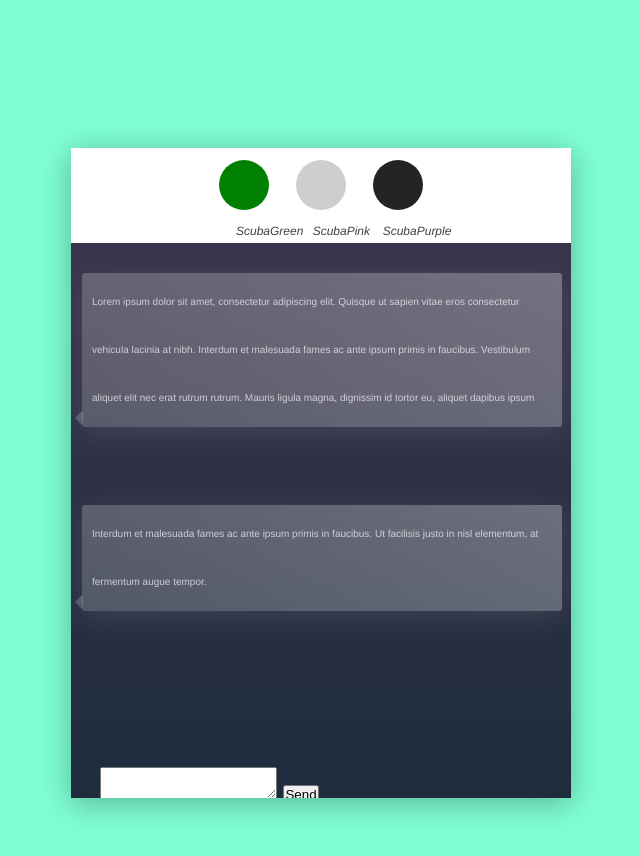
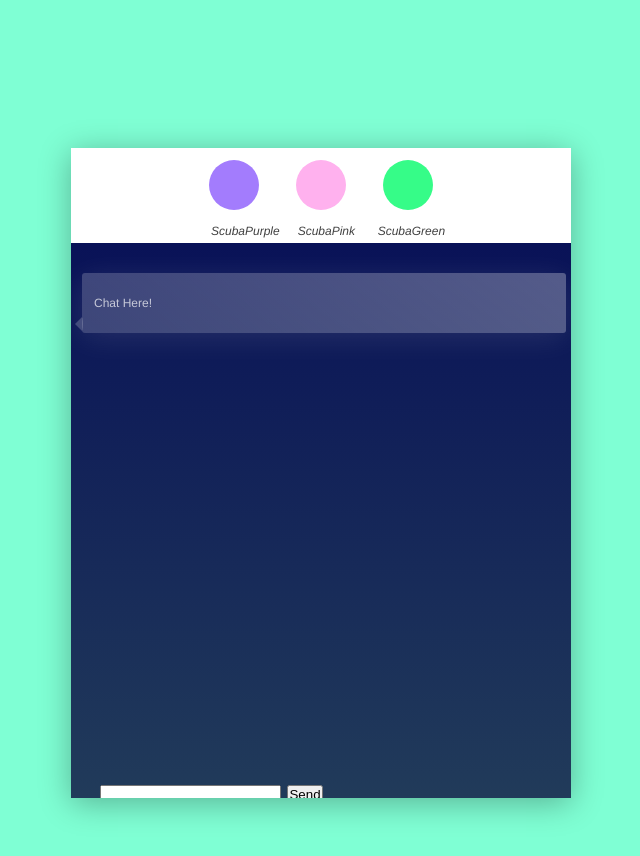
Before and after one commit to Team-Persephone/Big-Ocean, a website built with webpack: page public/index.html in a window 1280 px wide. Shown: the whole page, without its empty margins (319-959 px from the left). Built offline with nearby package versions, Linux system fonts and the light colour scheme.

Commit message:
Feat(chat/assests): add space to chat, notes in progress on collider with rock and scubadiver

```diff
--- a/public/assets/css/game.css
+++ b/public/assets/css/game.css
@@ -13,7 +13,7 @@ body {
 }
 
 .chat-box {
-  background: linear-gradient(0deg, #1E2C3D 00%, #3E364E 100%);
+  background: linear-gradient(0deg, #213b5a 00%, #050b57 100%);
   margin: 100px auto;
   max-width: 500px;
   height: 650px;
@@ -65,10 +65,15 @@ p {
   /* margin-bottom: 10px; */
   color: rgba(255, 255, 255, 0.7);
   word-wrap: break-word;
-  font-size: 10px;
+  font-family: 'Helvetica Neue';
+  font-size: .5em;
   margin-top: 30px;
   /* opacity: 0; */
 }
+
+/* .bubble.mine {
+  background-color: red;
+} */
 
 .bubble:after {
   border-radius: 20px / 5px;
@@ -122,7 +127,7 @@ p {
 .chat-header span {
   font-size: 12px;
   position: absolute;
-  margin: 47px -50px;
+  margin: 47px -70px;
   font-style: italic;
 }
 
@@ -132,24 +137,27 @@ p {
   display: inline-block;
   border-radius: 100%;
   background: #DFDFEF;
-  margin: 0 10px;
+  margin: 0 15px;
   background-size: cover;
   -webkit-filter: grayscale(100%);
   filter: grayscale(100%);
   cursor: pointer
 }
 
-.user-profile:nth-child(1) {
-  background: green
+
+.user-profile:nth-child(5) {
+  background: rgb(54, 252, 136);
+  /* border-left: .3em solid;
+  border-color: rgb(54, 252, 136); */
 }
 
 .user-profile:nth-child(3) {
-  background: pink
+  background: rgb(255, 177, 238)
   /* background-image: url(http://orig15.deviantart.net/8172/f/2016/079/7/2/natsu_xabused_reader_fire_within_the_heart_p1_by_minnibellsnow-d9vv2cy.jpg); */
 }
 
-.user-profile:nth-child(5) {
-  background: purple;
+.user-profile:nth-child(1) {
+  background: rgb(163, 124, 253);
 }
 
 
--- a/public/index.html
+++ b/public/index.html
@@ -15,34 +15,30 @@
     <div class="chat-box">
       <div class="chat-header">
         <div class="user-profile active" data-up='cont1'></div>
+        <span>ScubaPurple</span>
+        <div class="user-profile active" data-up='cont2'></div>
+        <span>ScubaPink</span>
+        <div class="user-profile active" data-up='cont3'></div>
         <span>ScubaGreen</span>
-        <div class="user-profile" data-up='cont2'></div>
-        <span>ScubaPink</span>
-        <div class="user-profile" data-up='cont3'></div>
-        <span>ScubaPurple</span>
-
       </div>
 
       <div id='chat' class="chat">
-
         <div class="chat-container" id='playerChatId'>
-
-          <div class="bubble">
-            <p>Lorem ipsum dolor sit amet, consectetur adipiscing elit. Quisque ut sapien vitae eros consectetur vehicula lacinia at nibh. Interdum et malesuada fames ac ante ipsum primis in faucibus. Vestibulum aliquet elit nec erat rutrum rutrum. Mauris ligula
-              magna, dignissim id tortor eu, aliquet dapibus ipsum</p>
+          <div class="bubble mine">
+            <p>Chat Here!</p>
           </div>
           <span class="datestamp">May 20, 2016, 4:16 PM</span>
 
-          <div class="bubble">
-            <p>Interdum et malesuada fames ac ante ipsum primis in faucibus. Ut facilisis justo in nisl elementum, at fermentum augue tempor. </p>
+          <!-- <div class="bubble mine">
+            <p>Chat Here!</p>
           </div>
-          <span class="datestamp  dt-alt">May 20, 2016, 4:22 PM</span>
+          <span class="datestamp">May 20, 2016, 4:16 PM</span> -->
         </div>
-
       </div>
 
       <div class="chat-control">
-        <textarea id="chat-input" name="chat-input"></textarea>
+        <input type="text" id="chat-input" name="chat-input" />
+        <!-- <textarea type="text" id="chat-input" name="chat-input">&nbsp;</textarea> -->
         <button id="submit-memo-btn">Send</button>
       </div>
 
@@ -60,11 +56,3 @@
         background-color: aquamarine;
     }
 </style>
-
-  <!-- <div id="chatbox">
-        <h4>OFFICE CHAT</h4>
-        <div id="message-display"></div>
-        <textarea id="chat" name="chat"></textarea>
-        <button id="submit-memo-btn">Send</button>
-      </div>
-    </div> -->
--- a/src/scenes/Mainscene.js
+++ b/src/scenes/Mainscene.js
@@ -1,71 +1,79 @@
-import Phaser from 'phaser';
-import Scuba from '../entities/Scuba';
+import Phaser from "phaser";
+import Scuba from "../entities/Scuba";
 
 export default class MainScene extends Phaser.Scene {
 	constructor() {
-    super('MainScene');
+		super("MainScene");
 		//state will be used to hold socket info
-    this.state = {}
+		this.state = {};
 	}
 
 	// THIS IS PHASER PRELOAD FUCNTION TO LOAD ALL FILES NEEDED TO CREATE SCENE
 	preload() {
-
 		// all avatars are loaded
-    this.load.spritesheet('scubaPink', '/assets/scuba_divers/scubaPink.png', {
+		this.load.spritesheet("scubaPink", "/assets/scuba_divers/scubaPink.png", {
 			frameWidth: 820,
-      frameHeight: 420,
+			frameHeight: 420
 		});
-    this.load.spritesheet('scubaGreen', '/assets/scuba_divers/scubaGreen.png', {
+		this.load.spritesheet("scubaGreen", "/assets/scuba_divers/scubaGreen.png", {
 			frameWidth: 820,
-      frameHeight: 420,
+			frameHeight: 420
 		});
-    this.load.spritesheet('scubaPurple','/assets/scuba_divers/scubaPurple.png', {
+		this.load.spritesheet(
+			"scubaPurple",
+			"/assets/scuba_divers/scubaPurple.png",
+			{
 				frameWidth: 820,
-        frameHeight: 420,
+				frameHeight: 420
 			}
 		);
 
 		// our background scene is loaded
-    this.load.image('tiles', '/assets/ocean-tilesheet.png');
-    this.load.tilemapTiledJSON('tilemap', '/assets/big-ocean-level1.json');
+		this.load.image("tiles", "/assets/ocean-tilesheet.png");
+		this.load.tilemapTiledJSON("tilemap", "/assets/big-ocean-level1.json");
+
+		//rocks-Textures
+		this.load.image("rocks", "/assets/rocks.png");
 
 		//Audio
-    this.load.audio('music', ['/audio/Waiting_Room.mp3']);
+		this.load.audio("music", ["/audio/Waiting_Room.mp3"]);
 	}
 
 	//helper function to create avatar for player
-  createPlayer (scene, player) {
-    scene.scubaDiver = new Scuba(this, 100, 200, `${player.avatar}`).setScale(0.2);
+	createPlayer(scene, player) {
+		scene.scubaDiver = new Scuba(this, 100, 200, `${player.avatar}`).setScale(
+			0.2
+		);
 		scene.scubaDiver.setAngle(-45);
 		scene.scubaDiver.faceRight = true;
 		//scuba can't leave the screne
 		scene.scubaDiver.body.collideWorldBounds = true;
-
-    this.createAnimations(player.avatar)
-
+		this.createAnimations(player.avatar);
+   // this.physics.add.collider(scene.scubaDiver, this.decorations);
 	}
 
 	// helper function to add animation to avatars
 	createAnimations(avatar) {
 		this.anims.create({
-      key: 'swim',
+			key: "swim",
 			frames: this.anims.generateFrameNumbers(avatar, {
 				start: 5,
-        end: 9,
+				end: 9
 			}),
 			frameRate: 5,
-      repeat: -1,
+			repeat: -1
 		});
 	}
 
 	//helper function to add other players to scene
 	addFriends(scene, player) {
-    const playerFriend = scene.add.sprite(
+		const playerFriend = scene.add
+			.sprite(
 				player.position.x + 40,
 				player.position.y + 40,
 				`${player.avatar}`
-    ).setScale(0.2);
+			)
+			.setScale(0.2);
 		playerFriend.faceRight = true;
 		playerFriend.playerId = player.playerId;
 		scene.playerFriends.add(playerFriend);
@@ -75,9 +83,9 @@ export default class MainScene extends Phaser.Scene {
 	create() {
 		const scene = this;
 
-    this.music = this.sound.add('music', {
+		this.music = this.sound.add("music", {
 			volume: 0.5,
-      loop: true,
+			loop: true
 		});
 		this.music.play();
 
@@ -85,29 +93,61 @@ export default class MainScene extends Phaser.Scene {
 		this.socket = io();
 		//connect the socket connection to the WaitingRoom
 
-    this.scene.launch('WaitingRoom', { socket: this.socket });
-    this.scene.launch('ChatScene', { socket: this.socket });
-    this.scene.launch('IntroScene', { socket: this.socket });
+		this.scene.launch("WaitingRoom", { socket: this.socket });
+		this.scene.launch("ChatScene", { socket: this.socket });
+		this.scene.launch("IntroScene", { socket: this.socket });
 
 		scene.playerFriends = this.physics.add.group(); //---> WHAT DOES THIS AND IS THIS CORRECTLY IMPLIED FOR OUR PROJECT?!
+
 		// create scene from tilemap
-    const map = this.make.tilemap({ key: 'tilemap' });
-    const tileset = map.addTilesetImage('ocean-scene', 'tiles');
+		const map = this.make.tilemap({ key: "tilemap" });
+		const tileset = map.addTilesetImage("ocean-scene", "tiles");
 
-    map.createStaticLayer('water', tileset);
-    map.createStaticLayer('rocklevel1', tileset);
-    map.createStaticLayer('rocklevel2', tileset);
-    map.createStaticLayer('seeweed', tileset);
+		map.createStaticLayer("water", tileset);
+		map.createStaticLayer("rocklevel1", tileset);
+		map.createStaticLayer("rocklevel2", tileset);
+		map.createStaticLayer("seeweed", tileset);
+
+
+		//add rock
+    this.decorations = this.physics.add.staticGroup();
+
+    //this.physics.arcade.checkCollision.down = false;
+    this.platform = this.add.sprite(100, 100, "rocks").setScale(0.2);
+    this.decorations.add(this.platform)
+
+	  //  this.physics.add.existing(platform, true);
+    //  platform.body.immovable = true;
+
+	//	ground.create(50, 100, "rocks").setScale(0.4).refreshBody();
+	//	ground.create(500, 300, "rocks").setScale(0.3).refreshBody();
+//    console.log(this.state, 'this.state<--');
+   // this.physics.add.collider(this.state.players, platform);
 
 
 		//create navigation and animation for scuba divers
-    this.cursors = this.input.keyboard.createCursorKeys();
+		//this.cursors = this.input.keyboard.createCursorKeys();
+		this.cursors = this.input.keyboard.addKeys({
+			up: Phaser.Input.Keyboard.KeyCodes.UP,
+			down: Phaser.Input.Keyboard.KeyCodes.DOWN,
+			left: Phaser.Input.Keyboard.KeyCodes.LEFT,
+			right: Phaser.Input.Keyboard.KeyCodes.RIGHT
+		});
+
 
 		//Volume - add volume sound bar for display here
 
 		// this.createPlayer(gameInfo.players[socketId])
-    this.socket.on('setState', function(gameInfo){
-      const { key, players, avatars, score, level, questions, facts } = gameInfo;
+		this.socket.on("setState", function (gameInfo) {
+			const {
+				key,
+				players,
+				avatars,
+				score,
+				level,
+				questions,
+				facts
+			} = gameInfo;
 			//this.physics.resume() ----> WHAT DOES THIS??
 
 			//set state to gameInfo
@@ -118,26 +158,25 @@ export default class MainScene extends Phaser.Scene {
 			scene.state.level = level;
 			scene.state.questions = questions;
 			scene.state.facts = facts;
-    })
 
-    this.socket.on('currentPlayers', function({ players, numPlayers }) {
+			// scene.physics.add.collider(scene.state.players, ground);
+		});
+
+		this.socket.on("currentPlayers", function ({ players, numPlayers }) {
 			scene.state.numPlayers = numPlayers;
-      Object.keys(players).forEach( function(id){
-        if(players[id].playerId === scene.socket.id){
-          scene.createPlayer(scene, players[id])
+			Object.keys(players).forEach(function (id) {
+				if (players[id].playerId === scene.socket.id) {
+					scene.createPlayer(scene, players[id]);
 				} else {
 					scene.addFriends(scene, players[id]);
 				}
 			});
 		});
 		//listen to add new player to scene
-    this.socket.on('newPlayer', function({ newPlayer, numPlayers }) {
+		this.socket.on("newPlayer", function ({ newPlayer, numPlayers }) {
 			scene.addFriends(scene, newPlayer);
 			scene.state.numPlayers = numPlayers;
-
-
-    })
-
+		});
 
 		this.socket.on("friendMoved", function (friend) {
 			scene.playerFriends.getChildren().forEach(function (playerFriend) {
@@ -147,16 +186,16 @@ export default class MainScene extends Phaser.Scene {
 					const previousAngle = playerFriend.angle;
 					const previousFaceRight = playerFriend.faceRight;
 
-          if(previousX !== friend.position.x ) {
+					if (previousX !== friend.position.x) {
 						playerFriend.x = friend.position.x;
 					}
-          if(previousY !== friend.position.y){
+					if (previousY !== friend.position.y) {
 						playerFriend.y = friend.position.y;
 					}
-          if(previousAngle !== friend.position.angle){
+					if (previousAngle !== friend.position.angle) {
 						playerFriend.angle = friend.position.angle;
 					}
-          if(previousFaceRight !== friend.position.faceRight){
+					if (previousFaceRight !== friend.position.faceRight) {
 						playerFriend.flipX = !playerFriend.flipX;
 						playerFriend.faceRight = friend.position.faceRight;
 					}
@@ -168,9 +207,11 @@ export default class MainScene extends Phaser.Scene {
 	update() {
 		const scene = this;
 		//update the movement
-    if(this.scubaDiver) {
+		if (this.scubaDiver) {
 			this.scubaDiver.update(this.cursors);
-    }
+
+     // this.physics.add.collider(this.scubaDiver, this.decorations)
 
 		}
 	}
+}
```
Also changed, not shown: src/scenes/ChatScene.js (+4 -3 lines), public/assets/rocks.png (added). Lines whose indentation alone changed are shown as unchanged.
